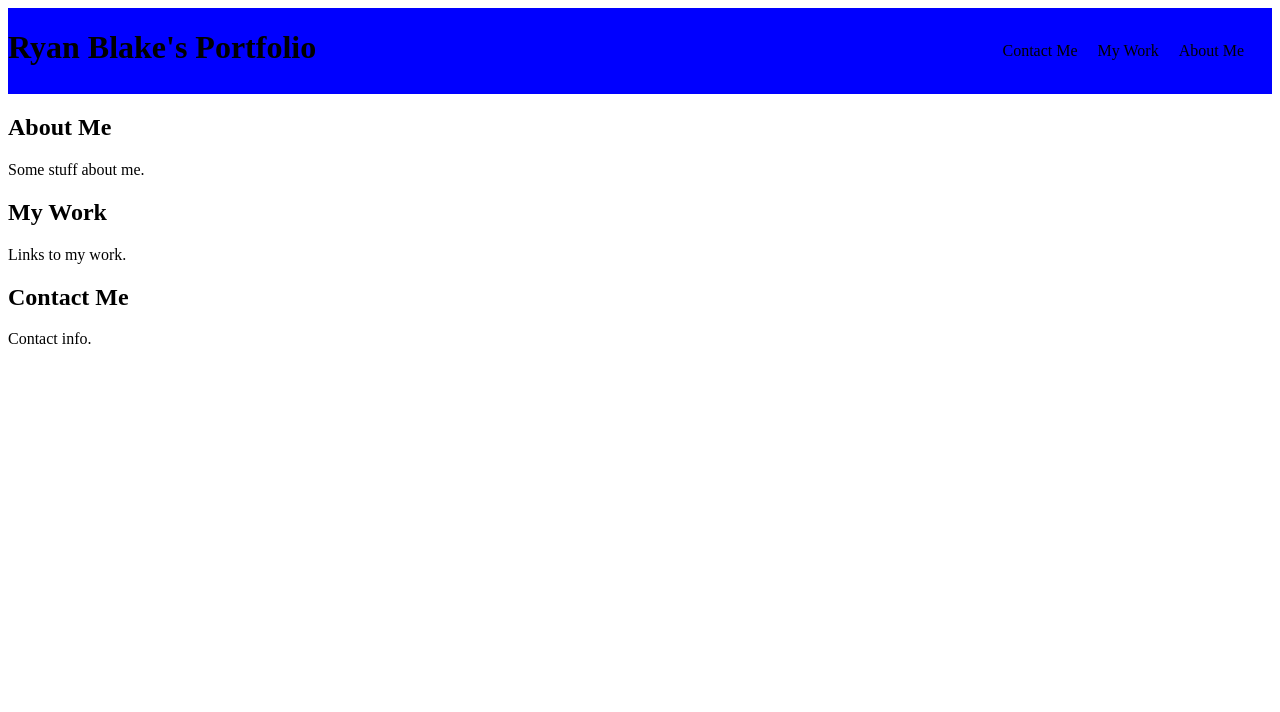
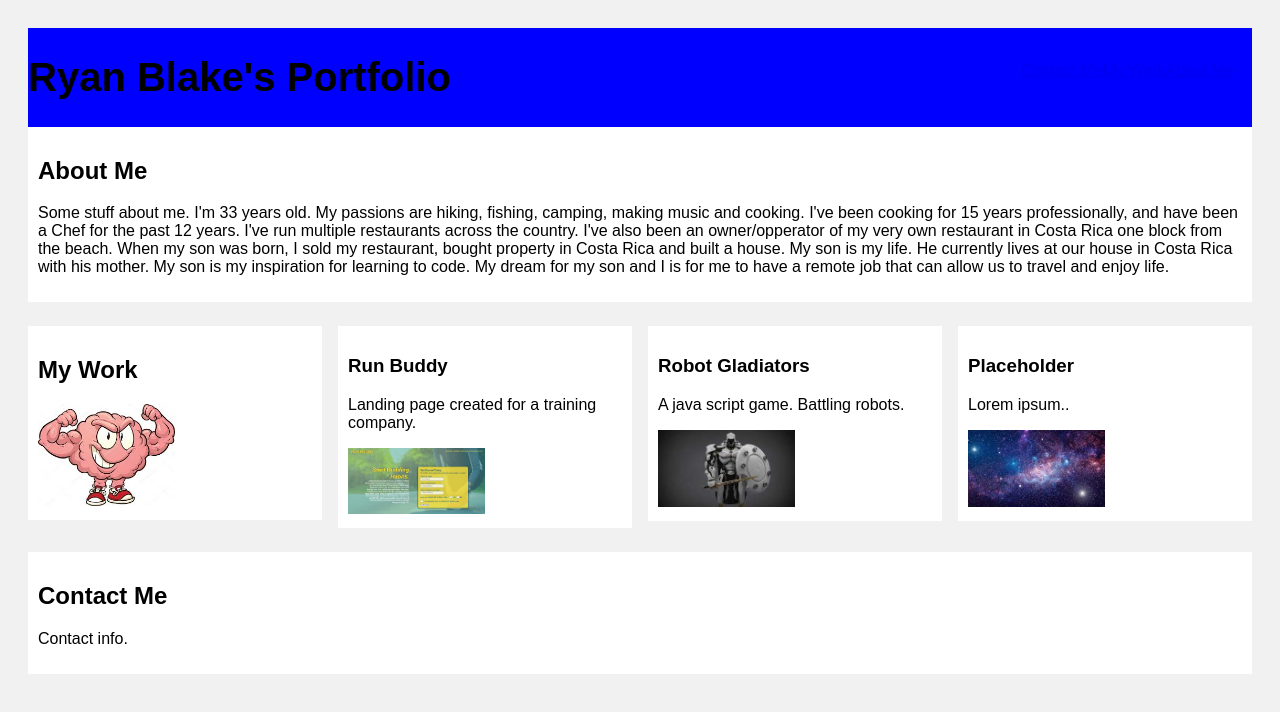
Before and after one commit to rjblake88/stinky-portfoolio, a plain HTML site: page index.html in a window 1280 px wide. Drawn offline with Linux system fonts and the light colour scheme.

Commit message:
my work and about me html done

```diff
--- a/Assets/styles.css
+++ b/Assets/styles.css
@@ -1,14 +1,18 @@
+* {
+    box-sizing: border-box;
+  }
+
+body {
+    background-color: #f1f1f1;
+    padding: 20px;
+    font-family: Arial;
+  }
+
 header {
     display: flex;
     flex-wrap: wrap;
     background-color: blue;
     justify-content: space-between;
-}
-
-a {
-    color: black;
-    text-decoration: none;
-    padding: 10px;
 }
 
 nav {
@@ -22,8 +26,50 @@ ul li {
     float: right;
 }
 
-#flex-row {
-    display: flex;
-    flex-wrap: wrap;
-    justify-content: space-around;
-}
+h1 {
+    font-size: 40px;
+    word-break: break-all;
+  }
+
+  .row {
+    margin: 8px -16px;
+  }
+
+  /* Add padding BETWEEN each column (if you want) */
+  .row,
+  .row > .column {
+    padding: 8px;
+  }
+
+  /* Create four equal columns that floats next to each other */
+  .column {
+    float: left;
+    width: 25%;
+  }
+
+  /* Clear floats after rows */
+  .row:after {
+    content: "";
+    display: table;
+    clear: both;
+  }
+
+  /* Content */
+  .content {
+    background-color: white;
+    padding: 10px;
+  }
+
+  /* Responsive layout - makes a two column-layout instead of four columns */
+  @media screen and (max-width: 900px) {
+    .column {
+      width: 50%;
+    }
+  }
+
+  /* Responsive layout - makes the two columns stack on top of each other instead of next to each other */
+  @media screen and (max-width: 600px) {
+    .column {
+      width: 100%;
+    }
+  }
--- a/index.html
+++ b/index.html
@@ -31,41 +31,64 @@
 
     <!--About Me-->
     <section id="about-me" class="about">
-        <div class="flex-row">
+        <div class="content">
             <h2>About Me</h2>
-        </div>
-        <div class="flex-row">
             <p>
-                Some stuff about me.
+                Some stuff about me. I'm 33 years old. My passions are hiking, fishing, camping, making music and cooking.
+                I've been cooking for 15 years professionally, and have been a Chef for the past 12 years. I've run multiple
+                restaurants across the country. I've also been an owner/opperator of my very own restaurant in Costa Rica one
+                block from the beach. When my son was born, I sold my restaurant, bought property in Costa Rica and built a
+                house. My son is my life. He currently lives at our house in Costa Rica with his mother. My son is my
+                inspiration for learning to code. My dream for my son and I is for me to have a remote job that can allow us
+                to travel and enjoy life.
             </p>
         </div>
     </section>
 
     <!--Work-->
-    <section id="my-work" class="work">
-        <div class="flex-row">
+    <div class="row">
+        <div class="column">
+          <div class="content">
             <h2>My Work</h2>
+            <img src="./Assets/images/brain.jfif" alt="Brain" style="width:50%">
+          </div>
         </div>
-        <div class="flex-row">
-            <p>
-                Links to my work.
-            </p>
+        <div class="column">
+          <div class="content">
+            <h3>Run Buddy</h3>
+            <p>Landing page created for a training company.</p>
+            <a href="https://rjblake88.github.io/run-buddy/">
+            <img src="./Assets/images/Run-Buddy.png" alt="Run Buddy Landing Page" style="width:50%">
+            </a>
+          </div>
         </div>
-    </section>
+        <div class="column">
+          <div class="content">
+            <h3>Robot Gladiators</h3>
+            <p>A java script game. Battling robots.</p>
+            <a href="https://rjblake88.github.io/robot-gladiators/">
+            <img src="./Assets/images/robot-gladiator.jfif" alt="Robot Gladiator placeholder" style="width:50%">
+            </a>
+          </div>
+        </div>
+        <div class="column">
+          <div class="content">
+            <h3>Placeholder</h3>
+            <p>Lorem ipsum..</p>
+            <img src="./Assets/images/placeholder.jfif" alt="Galaxy placeholder" style="width:50%">
+          </div>
+        </div>
+      </div>
 
     <!--About Me-->
     <section id="contact-me" class="contact">
-        <div class="flex-row">
+        <div class="content">
             <h2>Contact Me</h2>
-        </div>
-        <div class="flex-row">
             <p>
                 Contact info.
             </p>
         </div>
     </section>
-    <footer>
-    </footer>
 </body>
 
 </html>
```
Also changed, not shown: Assets/images/Run-Buddy.png (added), Assets/images/brain.jfif (added), Assets/images/placeholder.jfif (added), Assets/images/robot-gladiator.jfif (added).
